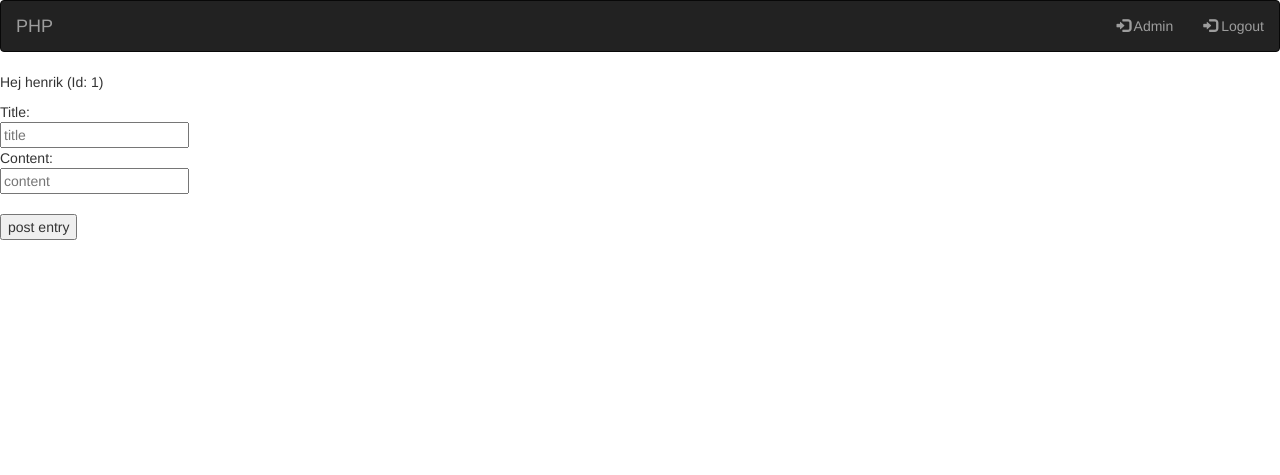
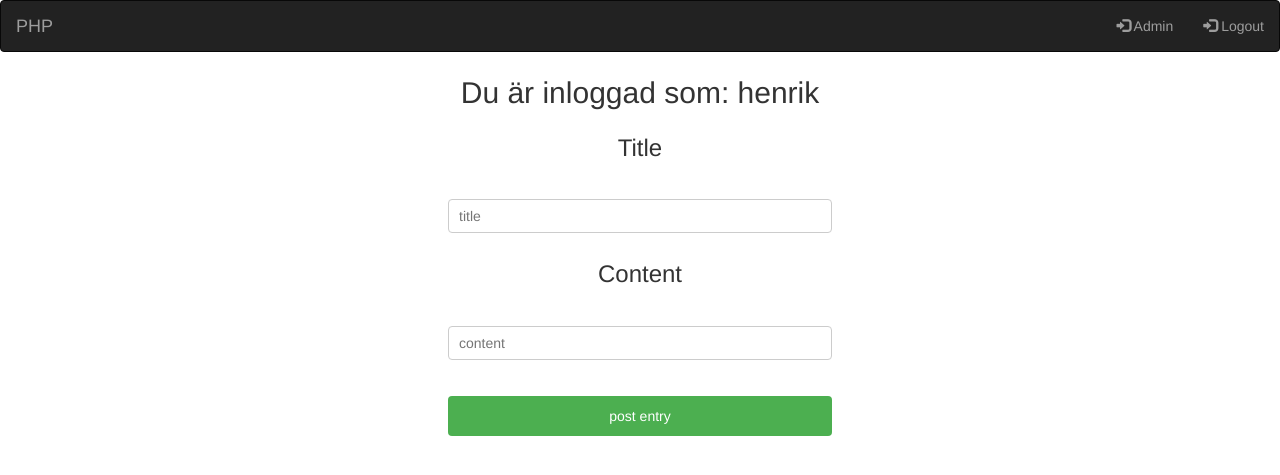
Before and after one commit to henrik-aq/SELECTgroup, a PHP site: template src/public/views/entry_page.php in a window 1280 px wide. Shown: the top 475 px of the page. Run offline with PHP 8.4, Linux system fonts and the light colour scheme; the template is opened without the code that fills it, so the values that code supplies are empty; a user stored in the database is signed in.

Commit message:
Css added
css styling

```diff
--- /dev/null
+++ b/src/public/css/style.css
@@ -0,0 +1,159 @@
+.current-user-online
+{
+    font-size: 30px;
+    text-align: center;
+}
+
+/*This form is to post all entries*/
+#postForm{
+    width: 60%;
+    margin: 0 auto;
+    text-align: center;
+}
+
+
+/*This form is to edit title and content*/
+.patchForm
+{
+    width: 60%;
+    margin: 0 auto;
+    text-align: center;
+}
+
+
+
+/*Styling on all text from input*/
+#postForm input[type=text], select {
+    width: 50%;
+    padding: 6px 10px;
+    margin: 8px 0;
+    display: inline-block;
+    border: 1px solid #ccc;
+    border-radius: 4px;
+    box-sizing: border-box;
+}
+
+/*Styling on the button*/
+#postForm input[type=submit] {
+    width: 50%;
+    background-color: #4CAF50;
+    color: white;
+    padding: 10px 20px;
+    margin: 8px 0;
+    border: none;
+    border-radius: 4px;
+    cursor: pointer;
+}
+
+/*Hover animation on input*/
+input[type=submit]:hover {
+    background-color: #45a049;
+}
+
+
+.title-content-wrapper
+{
+    border: 1px solid black;
+    margin-top: 50px;
+}
+
+.title-text, .content-text
+{
+    text-align: center;
+}
+
+.content-text
+{
+    margin: 0px 400px;
+}
+
+.commentForm
+{
+    margin-top: 60px;
+    text-align: center;
+}
+
+/*This is input for comment*/
+.commentInput
+{
+    width: 30%;
+    padding: 6px 10px;
+    margin: 0 auto;
+    border: 1px solid #ccc;
+    border-radius: 4px;
+    box-sizing: border-box;
+}
+
+/*This is the button for the comment.*/
+.commentButton
+{
+    width: 20%;
+    background-color: #428bca;
+    color: white;
+    padding: 10px 20px;
+    border: none;
+    border-radius: 4px;
+    cursor: pointer;
+    display: block;
+    margin: 30px auto;
+}
+
+
+/*This is the comments text*/
+.commentText
+{
+
+}
+
+
+/*This button removes a single comment*/
+.commentRemoveButton
+{
+    width: 5%;
+    background-color: red;
+    color: white;
+    cursor: pointer;
+}
+
+
+/*This is the edit title input*/
+.edit-title
+{
+    width: 50%;
+    padding: 6px 10px;
+    margin: 0 auto;
+    margin-top: 60px;
+    border-radius: 4px;
+    box-sizing: border-box;
+}
+
+
+/*This is edit content input*/
+.edit-content
+{
+    width: 50%;
+    padding: 6px 10px;
+    margin: 0 auto;
+    display: inline-block;
+    border: 1px solid #ccc;
+    border-radius: 4px;
+    box-sizing: border-box;
+    display: block;
+    margin-bottom: 25px;
+}
+
+
+/*This is the edit button*/
+.edit-button
+{
+    width: 20%;
+    background-color: orange;
+    color: white;
+    padding: 10px 20px;
+    border: none;
+    border-radius: 4px;
+    cursor: pointer;
+    display: block;
+    margin: 0px auto;
+    margin-bottom: 30px;
+}
--- a/src/public/scripts/main.js
+++ b/src/public/scripts/main.js
@@ -19,32 +19,43 @@ window.onload = async function showAll(){
     var commentData = await getCommentsByEntry(id);
 
     var container = document.createElement("DIV");
+    container.setAttribute("class","title-content-wrapper");
 
     var titleNode = document.createElement("H3");
     var titleText = document.createTextNode(data.data[i].title);
+    titleNode.setAttribute("class","title-text");
 
     var contentNode = document.createElement("P");
     var contentText = document.createTextNode(data.data[i].content);
+    contentNode.setAttribute("class","content-text");
 
+
+    //////////////////////////////////////////////////////
     let commentForm = document.createElement("form");
      commentForm.setAttribute("action","/comments");
      commentForm.setAttribute("method","post");
+     commentForm.setAttribute("class", "commentForm")
 
     var inputBox = document.createElement("textarea");
     inputBox.setAttribute("type", "input");
     inputBox.setAttribute("name","content");
+    inputBox.setAttribute("class", "commentInput");
+    inputBox.setAttribute("placeholder", "Commet something!");
 
     var inputButton = document.createElement("INPUT");
     inputButton.setAttribute("type","submit");
     inputButton.setAttribute("onclick", "createOneComment");
     inputButton.setAttribute("value","Comment");
     inputButton.setAttribute("name","commentButton");
+    inputButton.setAttribute("class", "commentButton")
 
     var entryInput = document.createElement('input');
     entryInput.type = "hidden";
     entryInput.value = data.data[i].entryID;
     entryInput.name = "entryID";
     commentForm.appendChild(entryInput);
+
+
 
     commentForm.addEventListener("submit", function(e){
       e.preventDefault();
@@ -56,21 +67,31 @@ window.onload = async function showAll(){
     let patchForm = document.createElement("form");
      patchForm.setAttribute("action","/entries");
      patchForm.setAttribute("method","post");
+     patchForm.setAttribute("class","patchForm");
+
+
 
      var patchTitleBox = document.createElement("input");
      patchTitleBox.setAttribute("type", "text");
      patchTitleBox.setAttribute("name","title");
+     patchTitleBox.setAttribute("placeholder","Edit Title");
+     patchTitleBox.setAttribute("class","edit-title");
+
 
     var patchContentBox = document.createElement("textarea");
     patchContentBox.setAttribute("type", "input");
     patchContentBox.setAttribute("name","content");
+    patchContentBox.setAttribute("placeholder","Edit content");
+    patchContentBox.setAttribute("class","edit-content");
 
 
     var patchButton = document.createElement("input");
     patchButton.setAttribute("type","submit");
     patchButton.setAttribute("onclick", "patchEntry");
     patchButton.setAttribute("value","Edit");
-    patchButton.setAttribute("name","commentButton");
+    patchButton.setAttribute("name","PatchButton");
+    patchButton.setAttribute("class","edit-button");
+
 
     var patchInput = document.createElement('input');
     patchInput.type = "hidden";
@@ -113,6 +134,7 @@ window.onload = async function showAll(){
       inputButton.setAttribute("type", "button");
       inputButton.setAttribute("value", "remove");
       inputButton.setAttribute("onclick", "deleteOneComment("+ id + ");");
+      inputButton.setAttribute("class", "commentRemoveButton")
 
 
     inputButton.addEventListener("click", function(){
@@ -124,6 +146,8 @@ window.onload = async function showAll(){
       commentNode.appendChild(commentText);
       document.getElementById('entryList').appendChild(container).appendChild(commentNode);
       document.getElementById('entryList').appendChild(container).appendChild(inputButton);
+
+      commentNode.setAttribute("class", "commentText")
     }
 
   }
--- a/src/public/views/entry_page.php
+++ b/src/public/views/entry_page.php
@@ -2,14 +2,14 @@
 <?php require_once ('partials/nav.php');?>
 
 <?php if (isset($_SESSION["loggedIn"])): ?>
-<p>Hej <?php echo $_SESSION['username']?> (Id: <?php echo $_SESSION['userID']?>) </p>
+<p class="current-user-online">Du är inloggad som: <?php echo $_SESSION['username']?> </p>
 <!--<script>getAllPostsByUser(<?php echo $_SESSION['userID'] ?>);</script>-->
 
 <form action="/entries" method ="POST" id="postForm">
-  Title:<br>
+  <h3>Title</h3><br>
   <input type="text" name="title" placeholder="title">
   <br>
-  Content:<br>
+  <h3>Content</h3><br>
   <input type="text" name="content" placeholder="content">
   <input type="hidden" name="createdBy" value="<?php echo $_SESSION['userID']?>">
   <br><br>
--- a/src/public/views/partials/header.php
+++ b/src/public/views/partials/header.php
@@ -9,7 +9,7 @@ session_start();
   <meta charset="UTF-8">
   <meta name="viewport" content="width=device-width, initial-scale=1">
   <meta http-equiv="X-UA-Compatible" content="ie=edge">
-  <!--<link rel="stylesheet" href="css/style.css"> -->
+  <link rel="stylesheet" href="/css/style.css">
   <script type="text/javascript" src ="../scripts/fetch.js" defer></script>
   <script type="text/javascript" src ="../scripts/main.js" defer></script>
 
```
